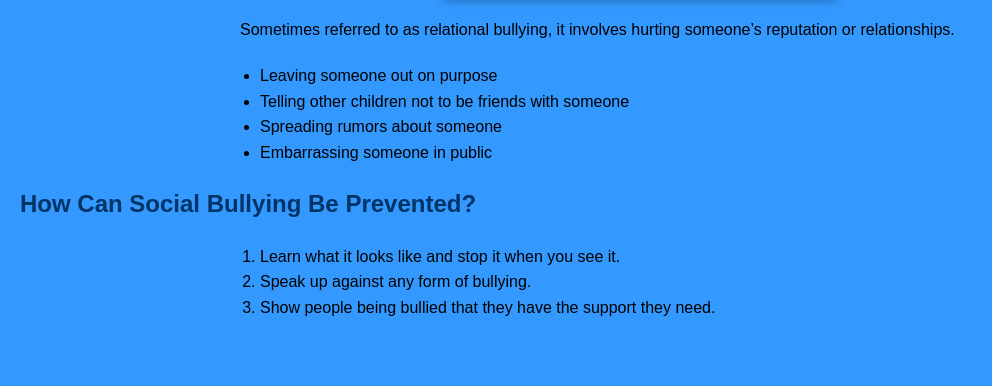
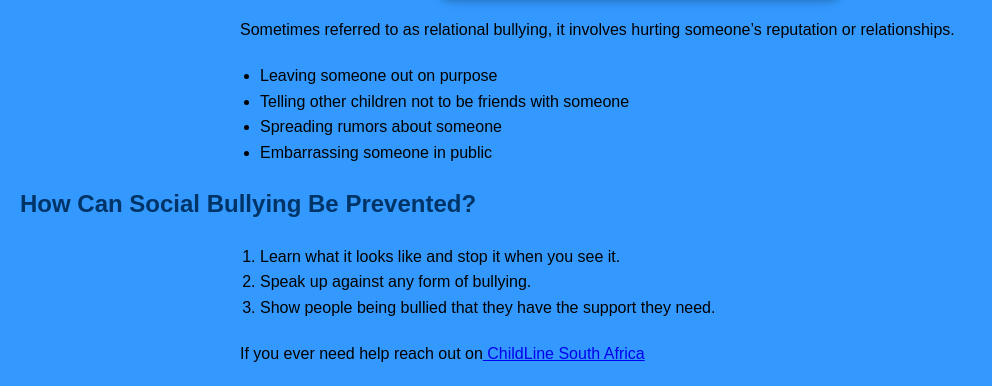
Before and after one commit to MamaKbubu/YouthSafeSpace, a plain HTML site: page index.html in a window 1280 px wide. Shown: the part 1590-1976 px from the top of the page, without its empty margins (0-992 px from the left). Before the commit the page ends 1931 px from the top, so only its background shows below. Drawn offline with Linux system fonts and the light colour scheme.

Commit message:
link added

```diff
--- a/index.html
+++ b/index.html
@@ -57,5 +57,7 @@
     <li>Speak up against any form of bullying.</li>
     <li>Show people being bullied that they have the support they need.</li>
   </ol>
+
+  <p> If you ever need help reach out on<a href="https://www.childlinesa.org.za/"> ChildLine South Africa</a></p>
 </body>
 </html>
```
